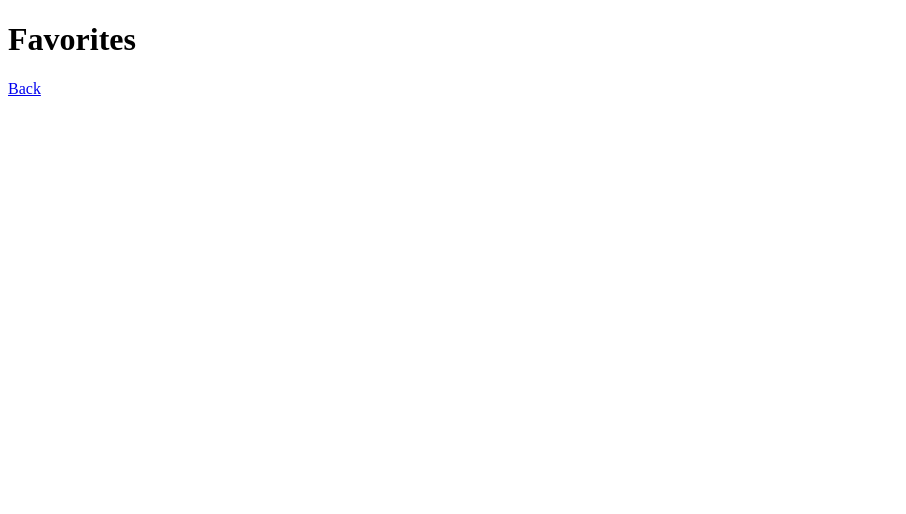
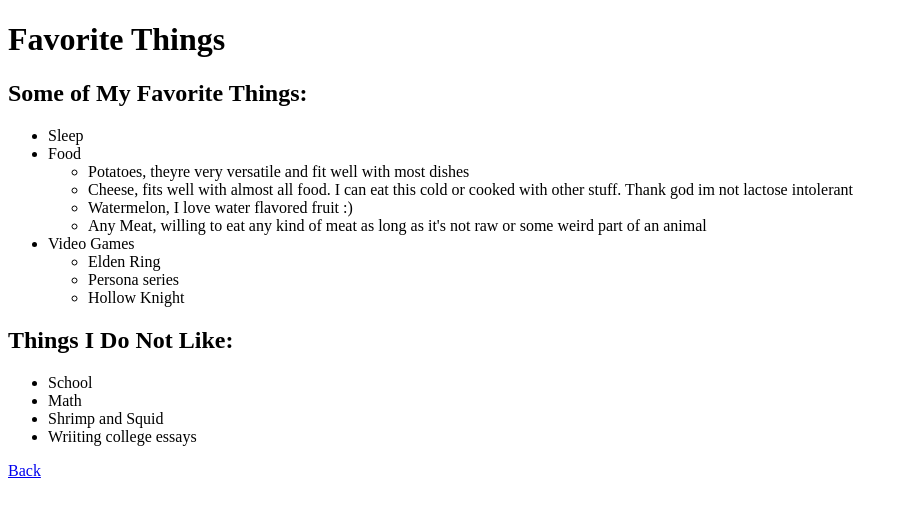
Before and after one commit to kjiang123/HTML-Static-Website, a plain HTML site: page Web Project Kevin J/Favorites.html in a window 1280 px wide. Shown: the whole page, without its empty margins (0-906 px from the left). Drawn offline with Linux system fonts and the light colour scheme.

Commit message:
Update Favorites.html

```diff
--- a/Web Project Kevin J/Favorites.html
+++ b/Web Project Kevin J/Favorites.html
@@ -7,7 +7,31 @@
     <title>Favorites</title>
 </head>
 <body>
-    <h1>Favorites</h1>
+    <h1>Favorite Things</h1>
+    <h2>Some of My Favorite Things:</h2>
+    <ul>
+        <li>Sleep</li>
+        <li>Food</li>
+        <ul>
+            <li>Potatoes, theyre very versatile and fit well with most dishes</li>
+            <li>Cheese, fits well with almost all food. I can eat this cold or cooked with other stuff. Thank god im not lactose intolerant</li>
+            <li>Watermelon, I love water flavored fruit :)</li>
+            <li>Any Meat, willing to eat any kind of meat as long as it's not raw or some weird part of an animal</li>
+        </ul>
+        <li>Video Games</li>
+        <ul>
+            <li>Elden Ring</li>
+            <li>Persona series</li>
+            <li>Hollow Knight</li>
+        </ul>
+    </ul>
+    <h2>Things I Do Not Like:</h2>
+    <ul>
+        <li>School</li>
+        <li>Math</li>
+        <li>Shrimp and Squid</li>
+        <li>Wriiting college essays</li>
+    </ul>
     <a href = "Homepage.html">Back</a>
 </body>
 </html>
```
